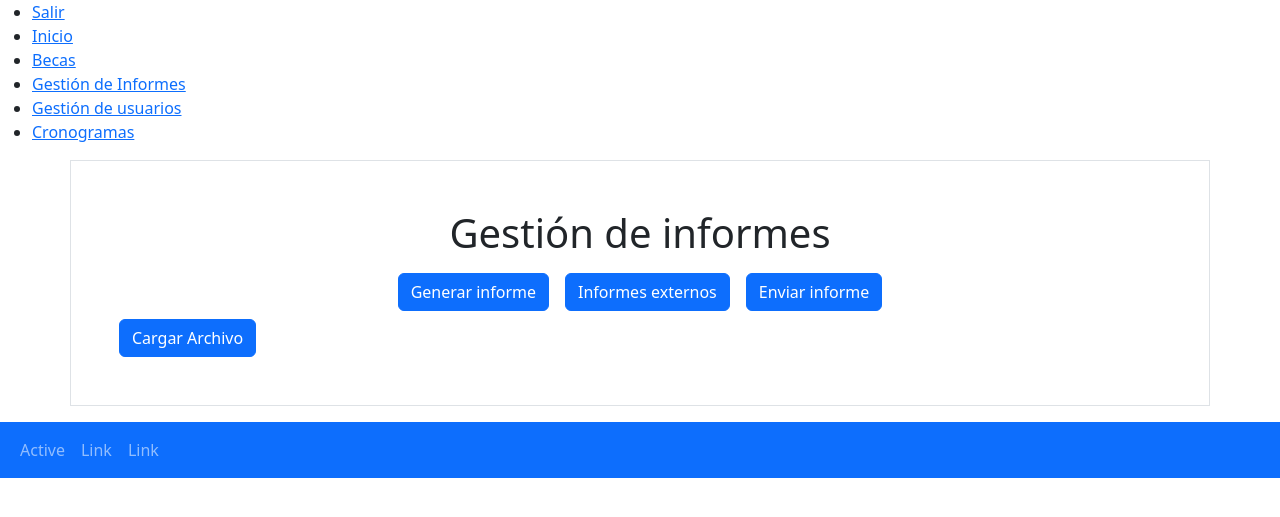
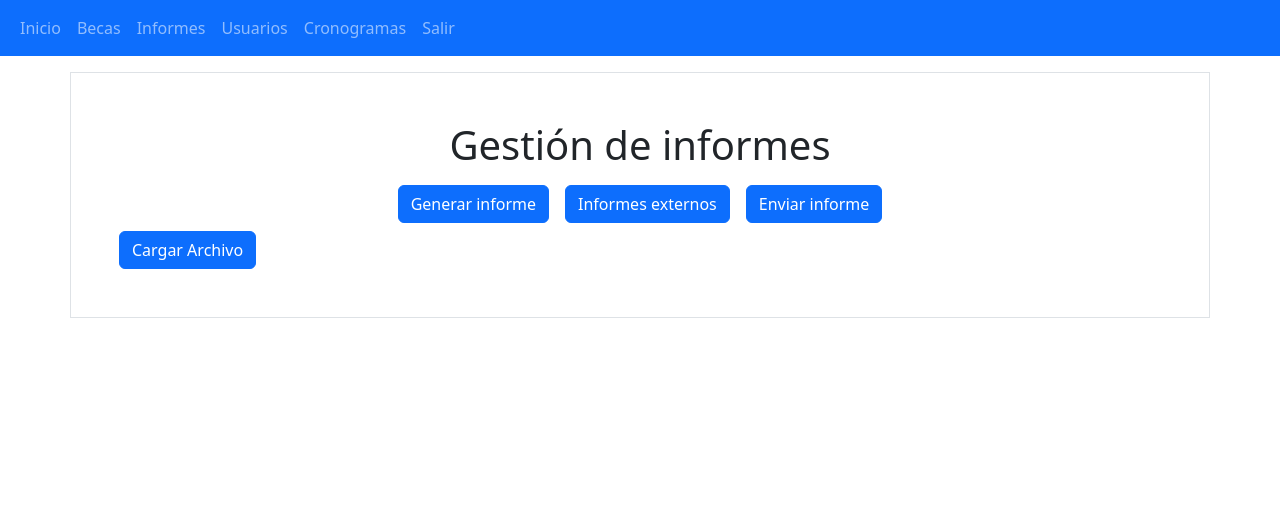
Before and after one commit to Jun-266/becas-filantropia, a Django app: page /reports/ in a window 1280 px wide. Shown: the top 517 px of the page. Run offline with Django 4.2, Linux system fonts and the light colour scheme.

Commit message:
refactor: Agregado un navbar para las vistas.

```diff
--- a/app_becas/templates/layouts/base.html
+++ b/app_becas/templates/layouts/base.html
@@ -8,33 +8,50 @@
           rel="stylesheet">
 </head>
 <body>
-
-<nav>
-    <ul>
-        <li>
-            <a href="/signout/">Salir</a>
-        </li>
-        <li>
-            <a href="/home/">Inicio</a>
-        </li>
-        <li>
-            <a href="{% url 'scholarship' %}">Becas</a>
-        </li>
-        <li>
-            <a href="/reports/">
-                Gestión de Informes
+    <nav class="navbar navbar-expand-sm bg-primary navbar-dark">
+        <div class="container-fluid">
+            <ul class="navbar-nav">
+                <li class="nav-item">
+                    <a class="nav-link" href="/home/">
+                        Inicio
                     </a>
                 </li>
-        <li>
-            <a href="{% url 'manage_user' %}">Gestión de usuarios</a>
+                <li class="nav-item">
+                    <a class="nav-link" href="{% url 'scholarship' %}">
+                        Becas
+                    </a>
                 </li>
-        <li>
-            <a href="{% url 'calendar' %}">Cronogramas</a>
+                <li class="nav-item">
+                    <a class="nav-link" href="/reports/">
+                        Informes
+                    </a>
+                </li>
+                <li class="nav-item">
+                    <a class="nav-link" href="{% url 'manage_user' %}">
+                        Usuarios
+                    </a>
+                </li>
+                <li class="nav-item">
+                    <a class="nav-link" href="{% url 'calendar' %}">
+                        Cronogramas
+                    </a>
+                </li>
+                <li class="nav-item">
+                    <a class="nav-link" href="/signout/">
+                        Salir
+                    </a>
                 </li>
             </ul>
+        </div>
     </nav>
 
     {% block content %}
     {% endblock %}
+
+    <!-- Plantillas para elementos HTML.
+    <li class="nav-item">
+        <a class="nav-link" href="#">Link</a>
+    </li>
+    -->
 </body>
 </html>
--- a/app_becas/templates/report-management/home-reports.html
+++ b/app_becas/templates/report-management/home-reports.html
@@ -20,25 +20,9 @@
                 </a>
             </li>
         </ul>
-        <a href="upload-report.html" class="btn btn-primary">
+        <a href="{% url 'upload-report' %}" class="btn btn-primary">
             Cargar Archivo
         </a>
     </div>
 
-    <nav class="navbar navbar-expand-sm bg-primary navbar-dark justify-content-center">
-        <div class="container-fluid">
-            <ul class="navbar-nav">
-                <li class="nav-item">
-                    <a class="nav-link" href="#">Active</a>
-                </li>
-                <li class="nav-item">
-                    <a class="nav-link" href="#">Link</a>
-                </li>
-                <li class="nav-item">
-                    <a class="nav-link" href="#">Link</a>
-                </li>
-            </ul>
-        </div>
-    </nav>
-
 {% endblock %}
--- a/app_becas/templates/report-management/upload-report.html
+++ b/app_becas/templates/report-management/upload-report.html
@@ -1,4 +1 @@
-{% extends 'home-informes.html' %}
-
-{% block content %}
-{% endblock %}
+<h1>Hola mundo</h1>
--- a/modulobecas/urls.py
+++ b/modulobecas/urls.py
@@ -36,4 +36,5 @@ urlpatterns = [
     path('manage_user/', Manage_user.as_view(), name='manage_user'),
     path('scholarship/', Scholarship.as_view(), name='scholarship'),
     path('reports/', hr.home, name='reports'),
+    path('reports-upload/', hr.upload_report, name='upload-report')
 ]
```
Lines whose indentation alone changed are shown as unchanged.
